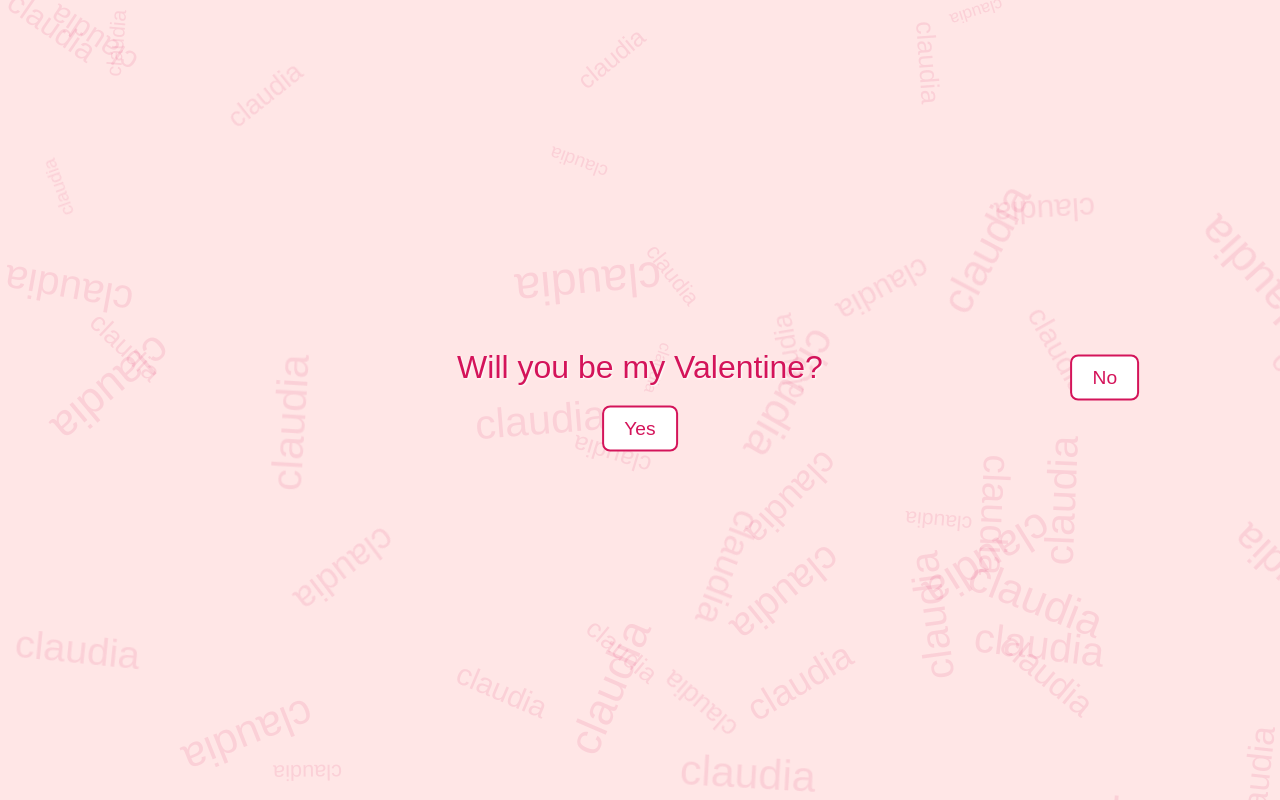
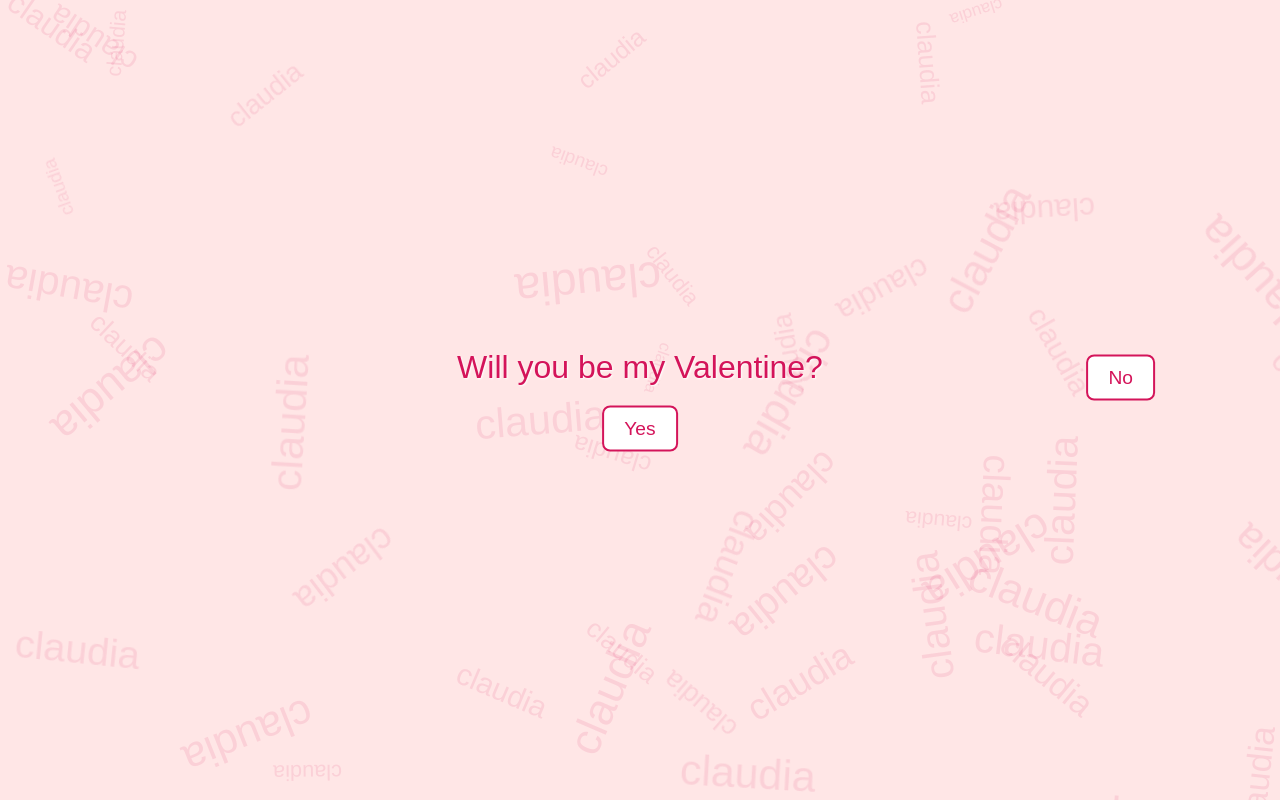
Before and after one commit to TehTarik26/ClaudiaBB, a plain HTML site: page index.html in a window 1280 px wide. Both pictures are taken after a click on the button "No". Drawn offline with Linux system fonts and the light colour scheme.

Commit message:
Update index.html
changed code

```diff
--- a/index.html
+++ b/index.html
@@ -9,7 +9,12 @@
     html, body {
       margin: 0;
       padding: 0;
-      overflow: hidden; /* So our 'claudia' text doesn’t cause scrollbars */
+      /* If you want the "No" button to remain visible even at edges,
+         remove or comment out overflow:hidden. Otherwise, keep it if you
+         really don't want scrollbars, but see the corrected
+         dodgeNoButton() function below. */
+      /* overflow: hidden; */
+
       font-family: Arial, sans-serif;
       background-color: #ffe6e6;
       height: 100vh;
@@ -229,9 +234,18 @@
     });
 
     function dodgeNoButton() {
-      // Let's pick a random location within the viewport
-      const x = Math.random() * (window.innerWidth - 100); // subtract button width
-      const y = Math.random() * (window.innerHeight - 50); // subtract button height
+      // Calculate how wide and tall the button actually is
+      const buttonWidth = noButton.offsetWidth;
+      const buttonHeight = noButton.offsetHeight;
+
+      // Calculate the maximum X and Y so the button stays fully visible
+      const maxX = window.innerWidth - buttonWidth;
+      const maxY = window.innerHeight - buttonHeight;
+
+      // Randomly place the button somewhere in that range
+      const x = Math.random() * maxX;
+      const y = Math.random() * maxY;
+
       noButton.style.position = 'absolute';
       noButton.style.left = x + 'px';
       noButton.style.top = y + 'px';
```
